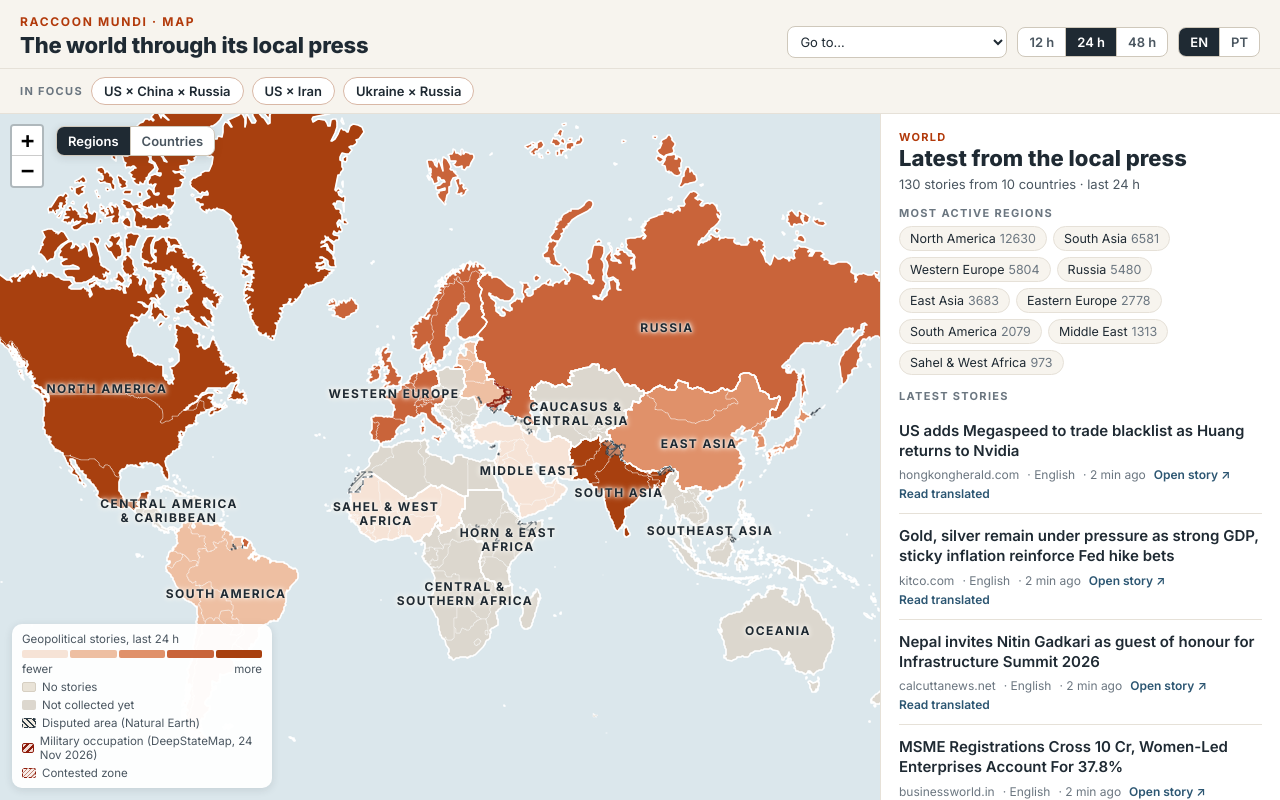
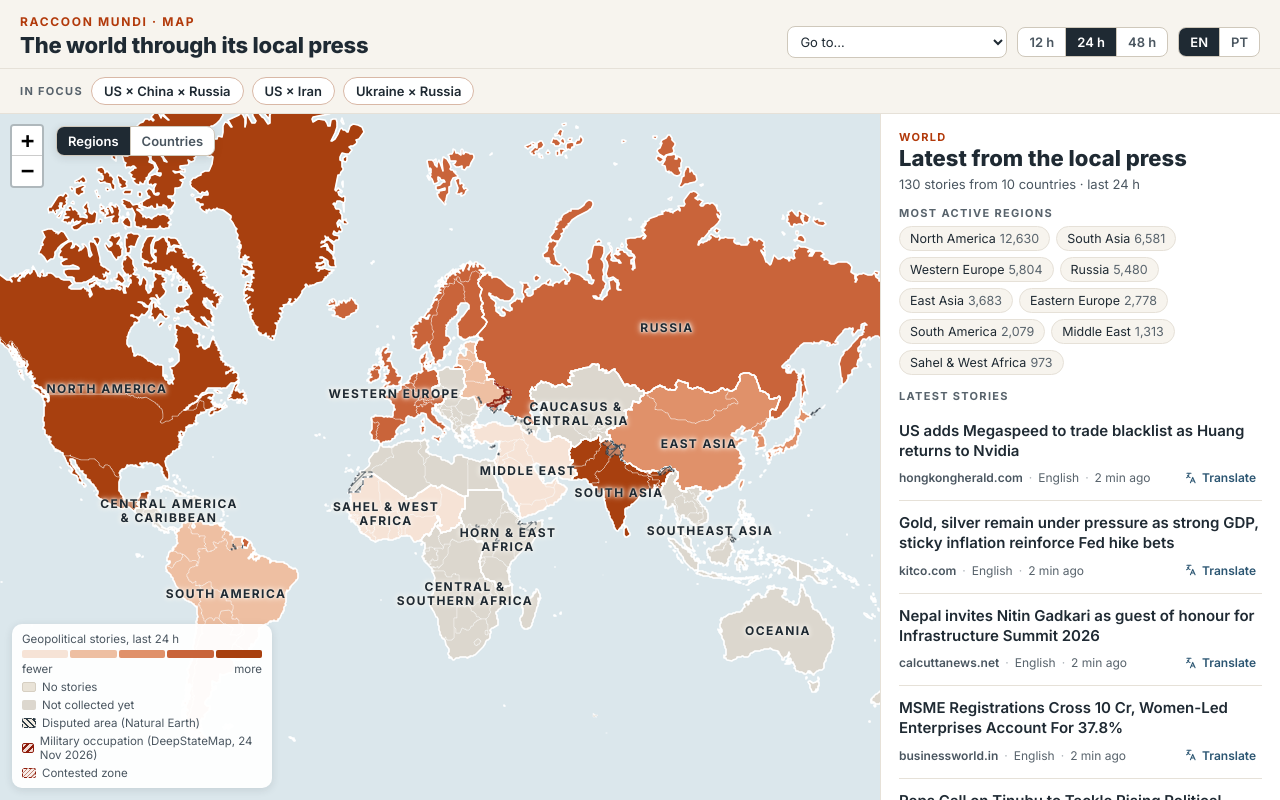
Before and after one commit to raccoonmundi/raccoonmundi.github.io, a plain HTML site: page site/index.html in a window 1280 px wide. Drawn offline with Linux system fonts and the light colour scheme.

Commit message:
Mudança 6: cartão de notícia simplificado e correções de detalhe
- o título é o único link para a matéria; "Abrir matéria" sai
- veículo · idioma · hora numa linha, com os selos e o atalho "Traduzir" com ícone
- título original numa linha discreta logo abaixo
- números com separador de milhar (12.221 / 12,221)
- cinza secundário mais escuro (5,6:1 sobre o creme, antes 4,2:1)
- leitor de tela anuncia só o título do painel, não o painel inteiro
- taiwansun.com e asiabulletin.com (rede Big News Network) entram como agregadores

Co-Authored-By: Claude Opus 5.5 <noreply@anthropic.com>
Claude-Session: https://claude.ai/code/session_0141pYF7gwCn13wapbFC8Gmy

```diff
--- a/robo/config.json
+++ b/robo/config.json
@@ -116,7 +116,9 @@
   "headtopics.com",
   "newsr.in",
   "ground.news",
-  "finanznachrichten.de"
+  "finanznachrichten.de",
+  "taiwansun.com",
+  "asiabulletin.com"
  ],
  "bloqueio": [],
  "veiculo_pais": {
--- a/site/app.js
+++ b/site/app.js
@@ -10,7 +10,7 @@
       mapa: 'MAP', titulo: 'The world through its local press', irPara: 'Go to', escolha: 'Go to…',
       regioes: 'Regions', paises: 'Countries', mundo: 'World', regiao: 'Region', pais: 'Country',
       tema: 'In focus', emFoco: 'IN FOCUS', ultimas: 'Latest from the local press',
-      noticias: function (n) { return n === 1 ? '1 story' : n + ' stories'; },
+      noticias: function (n) { return n === 1 ? '1 story' : num(n) + ' stories'; },
       dePaises: function (m) { return m === 1 ? 'from 1 country' : 'from ' + m + ' countries'; },
       periodo: function (h) { return 'last ' + h + ' h'; },
       voltar: function (nome) { return '← ' + nome; },
@@ -19,7 +19,7 @@
       semColeta: 'This country is not collected yet in the test phase.',
       semFonte: 'GDELT has no source code for this territory.',
       ver: 'No separate collection for this territory. See ',
-      abrir: 'Open story ↗', lerTraduzido: 'Read translated', estatal: 'State media', exilio: 'Media in exile', original: 'Original',
+      abrir: 'Open story ↗', lerTraduzido: 'Read translated', traduzir: 'Translate', estatal: 'State media', exilio: 'Media in exile', original: 'Original',
       atualizado: function (t) { return 'Updated ' + t + ' (Brasília time).'; },
       aindaNao: 'The first collection has not run yet.',
       teste: function (n) { return 'Test phase: ' + n + ' countries collected.'; },
@@ -38,7 +38,7 @@
       mapa: 'MAPA', titulo: 'O mundo pela imprensa local', irPara: 'Ir para', escolha: 'Ir para…',
       regioes: 'Regiões', paises: 'Países', mundo: 'Mundo', regiao: 'Região', pais: 'País',
       tema: 'Em foco', emFoco: 'EM FOCO', ultimas: 'O mais recente da imprensa local',
-      noticias: function (n) { return n === 1 ? '1 notícia' : n + ' notícias'; },
+      noticias: function (n) { return n === 1 ? '1 notícia' : num(n) + ' notícias'; },
       dePaises: function (m) { return m === 1 ? 'de 1 país' : 'de ' + m + ' países'; },
       periodo: function (h) { return 'últimas ' + h + ' h'; },
       voltar: function (nome) { return '← ' + nome; },
@@ -47,7 +47,7 @@
       semColeta: 'Este país ainda não é coletado na fase de teste.',
       semFonte: 'O GDELT não tem código de fonte para este território.',
       ver: 'Território sem coleta própria. Veja ',
-      abrir: 'Abrir matéria ↗', lerTraduzido: 'Ler traduzido', estatal: 'Mídia estatal', exilio: 'Mídia no exílio', original: 'Original',
+      abrir: 'Abrir matéria ↗', lerTraduzido: 'Ler traduzido', traduzir: 'Traduzir', estatal: 'Mídia estatal', exilio: 'Mídia no exílio', original: 'Original',
       atualizado: function (t) { return 'Atualizado em ' + t + ' (horário de Brasília).'; },
       aindaNao: 'A primeira coleta ainda não rodou.',
       teste: function (n) { return 'Fase de teste: ' + n + ' países coletados.'; },
@@ -98,6 +98,7 @@
   };
 
   function t(k) { return T[estado.l][k]; }
+  function num(n) { return Number(n).toLocaleString(estado.l === 'pt' ? 'pt-BR' : 'en-US'); }
   function el(tag, attrs, filhos) {
     var e = document.createElement(tag);
     if (attrs) Object.keys(attrs).forEach(function (k) {
@@ -389,24 +390,35 @@
   }
 
   /* ---------- painel ---------- */
+  var ICONE_TRADUZIR = 'M5 4h7M8.5 4v1.5c0 2.6-1.6 4.9-4 6M6 7.5c.9 1.7 2.4 3 4.2 3.7M11 20l4-9 4 9M12.3 17h5.4';
+  function iconeTraduzir() {
+    var ns = 'http://www.w3.org/2000/svg', sv = document.createElementNS(ns, 'svg'), pa = document.createElementNS(ns, 'path');
+    sv.setAttribute('viewBox', '0 0 24 24'); sv.setAttribute('width', '14'); sv.setAttribute('height', '14'); sv.setAttribute('aria-hidden', 'true');
+    pa.setAttribute('d', ICONE_TRADUZIR); pa.setAttribute('fill', 'none'); pa.setAttribute('stroke', 'currentColor');
+    pa.setAttribute('stroke-width', '1.8'); pa.setAttribute('stroke-linecap', 'round'); pa.setAttribute('stroke-linejoin', 'round');
+    sv.appendChild(pa); return sv;
+  }
+  /* Cartão de notícia: o título é o único link para a matéria; numa linha só, veículo · idioma · hora,
+     selos e o atalho de tradução da página. */
   function cartao(it) {
     var exib = estado.l === 'pt' ? (it.titulo_pt || it.titulo_en || it.titulo_original) : (it.titulo_en || it.titulo_original);
     var link = urlSegura(it.url) ? it.url : null;
-    var titulo = el('p', { class: 'titulo' }, [link ? el('a', { href: link, target: '_blank', rel: 'noopener', text: exib }) : exib]);
+    var titulo = el('h3', { class: 'titulo' }, [link ? el('a', { href: link, target: '_blank', rel: 'noopener', text: exib }) : exib]);
     var filhos = [titulo];
-    if (exib !== it.titulo_original) filhos.push(el('p', { class: 'original', text: t('original') + ': ' + it.titulo_original }));
+    if (exib !== it.titulo_original) filhos.push(el('p', { class: 'original', lang: it.lc || '', text: it.titulo_original }));
     var idioma = estado.l === 'pt' ? (IDIOMAS_PT[it.idioma] || it.idioma) : it.idioma;
     var meta = el('div', { class: 'meta' }, [
-      el('span', { text: it.veiculo }),
-      idioma ? el('span', { text: '· ' + idioma }) : null,
-      el('span', { title: fmtData[estado.l].format(new Date(it.visto_em)), text: '· ' + relativo(it.visto_em) }),
+      el('span', { class: 'veiculo', text: it.veiculo }),
+      idioma ? el('span', { class: 'ponto', text: idioma }) : null,
+      el('time', { class: 'ponto', datetime: it.visto_em, title: fmtData[estado.l].format(new Date(it.visto_em)), text: relativo(it.visto_em) }),
       it.midia_estatal ? el('span', { class: 'selo', text: t('estatal') }) : null,
       it.midia_exilio ? el('span', { class: 'selo exilio', text: t('exilio') }) : null
     ]);
     if (link) {
-      meta.appendChild(el('a', { href: link, target: '_blank', rel: 'noopener', text: t('abrir') }));
-      meta.appendChild(el('a', { href: 'https://translate.google.com/translate?sl=auto&tl=' + estado.l + '&u=' + encodeURIComponent(link),
-        target: '_blank', rel: 'noopener', text: t('lerTraduzido') }));
+      var tr = el('a', { class: 'traduzir', href: 'https://translate.google.com/translate?sl=auto&tl=' + estado.l + '&u=' + encodeURIComponent(link),
+        target: '_blank', rel: 'noopener', title: t('lerTraduzido'), 'aria-label': t('lerTraduzido') + ': ' + exib });
+      tr.appendChild(iconeTraduzir()); tr.appendChild(document.createTextNode(t('traduzir')));
+      meta.appendChild(tr);
     }
     filhos.push(meta);
     return el('article', { class: 'item' }, filhos);
@@ -422,7 +434,7 @@
   function botaoPais(iso) {
     var n = itensDe([iso]).length, col = coletado(iso);
     return el('button', { type: 'button', class: col && n ? '' : 'sem', on: { click: function () { selecionar({ tipo: 'p', id: iso }, true); } } },
-      [nomePais(iso), col ? el('span', { class: 'n', text: String(n) }) : null]);
+      [nomePais(iso), col ? el('span', { class: 'n', text: num(n) }) : null]);
   }
   function renderPainel() {
     var c = document.getElementById('painel-conteudo'); c.textContent = '';
@@ -439,7 +451,7 @@
         add(el('div', { class: 'secao', text: t('regioesMaisAtivas') }));
         add(el('div', { class: 'lista-paises' }, regs.map(function (x) {
           return el('button', { type: 'button', on: { click: function () { selecionar({ tipo: 'r', id: x.r.id }, true); } } },
-            [nomeRegiao(x.r.id), el('span', { class: 'n', text: String(x.v) })]);
+            [nomeRegiao(x.r.id), el('span', { class: 'n', text: num(x.v) })]);
         })));
       }
       add(el('div', { class: 'secao', text: t('destaques') }));
@@ -483,6 +495,8 @@
       lista(variar(itt, 15, 4)).forEach(add);
     }
     c.scrollTop = 0;
+    var h2 = c.querySelector('h2'), viva = document.getElementById('anuncio');
+    if (viva && h2) viva.textContent = h2.textContent;
   }
   function renderRodape() {
     var r = document.getElementById('rodape'); r.textContent = '';
--- a/site/index.html
+++ b/site/index.html
@@ -45,7 +45,8 @@
       <button type="button" data-m="paises" data-i18n="paises">Countries</button>
     </div>
   </div>
-  <aside class="painel" id="painel" aria-live="polite">
+  <aside class="painel" id="painel" aria-label="Notícias">
+    <p class="sr" id="anuncio" aria-live="polite"></p>
     <button type="button" class="alca" id="alca" aria-label="Expand panel"></button>
     <div id="painel-conteudo"></div>
     <footer class="rodape" id="rodape"></footer>
--- a/site/style.css
+++ b/site/style.css
@@ -2,7 +2,7 @@
   --creme: #f7f4ee;
   --tinta: #1f2a33;
   --tinta-2: #4a5660;
-  --tinta-3: #6b7680;
+  --tinta-3: #58636c;
   --acento: #b23a0b;
   --link: #2c5672;
   --linha: #e6e1d8;
@@ -117,10 +117,16 @@ button { font: inherit; color: inherit; }
 .item:first-of-type { border-top: 0; }
 .item .titulo { font-size: 15px; font-weight: 600; line-height: 1.35; margin: 0; }
 .item .titulo a { color: var(--tinta); text-decoration: none; }
-.item .titulo a:hover { text-decoration: underline; }
-.item .original { font-size: 12.5px; color: var(--tinta-3); font-style: italic; margin: 4px 0 0; }
-.item .meta { font-size: 12px; color: var(--tinta-3); margin-top: 6px; display: flex; flex-wrap: wrap; gap: 4px 8px; align-items: center; }
-.item .meta a { font-weight: 600; text-decoration: none; }
+.item .titulo a:hover { color: var(--link); text-decoration: underline; }
+.item .original { font-size: 12.5px; color: var(--tinta-3); margin: 3px 0 0; line-height: 1.35; }
+.item .meta { font-size: 12px; color: var(--tinta-3); margin-top: 6px; display: flex; flex-wrap: wrap; gap: 4px 6px; align-items: center; }
+.item .meta .veiculo { color: var(--tinta-2); font-weight: 600; }
+.item .meta .ponto::before { content: "·"; margin-right: 6px; color: #a7aeb4; }
+.item .meta .traduzir {
+  margin-left: auto; display: inline-flex; align-items: center; gap: 4px; color: var(--link); text-decoration: none;
+  font-weight: 600; border-radius: 6px; padding: 3px 6px;
+}
+.item .meta .traduzir:hover { background: #eef3f6; }
 .selo {
   font-size: 10.5px; font-weight: 700; letter-spacing: .06em; text-transform: uppercase; border-radius: 4px;
   padding: 2px 6px; background: #f3e2d9; color: var(--acento);
```
